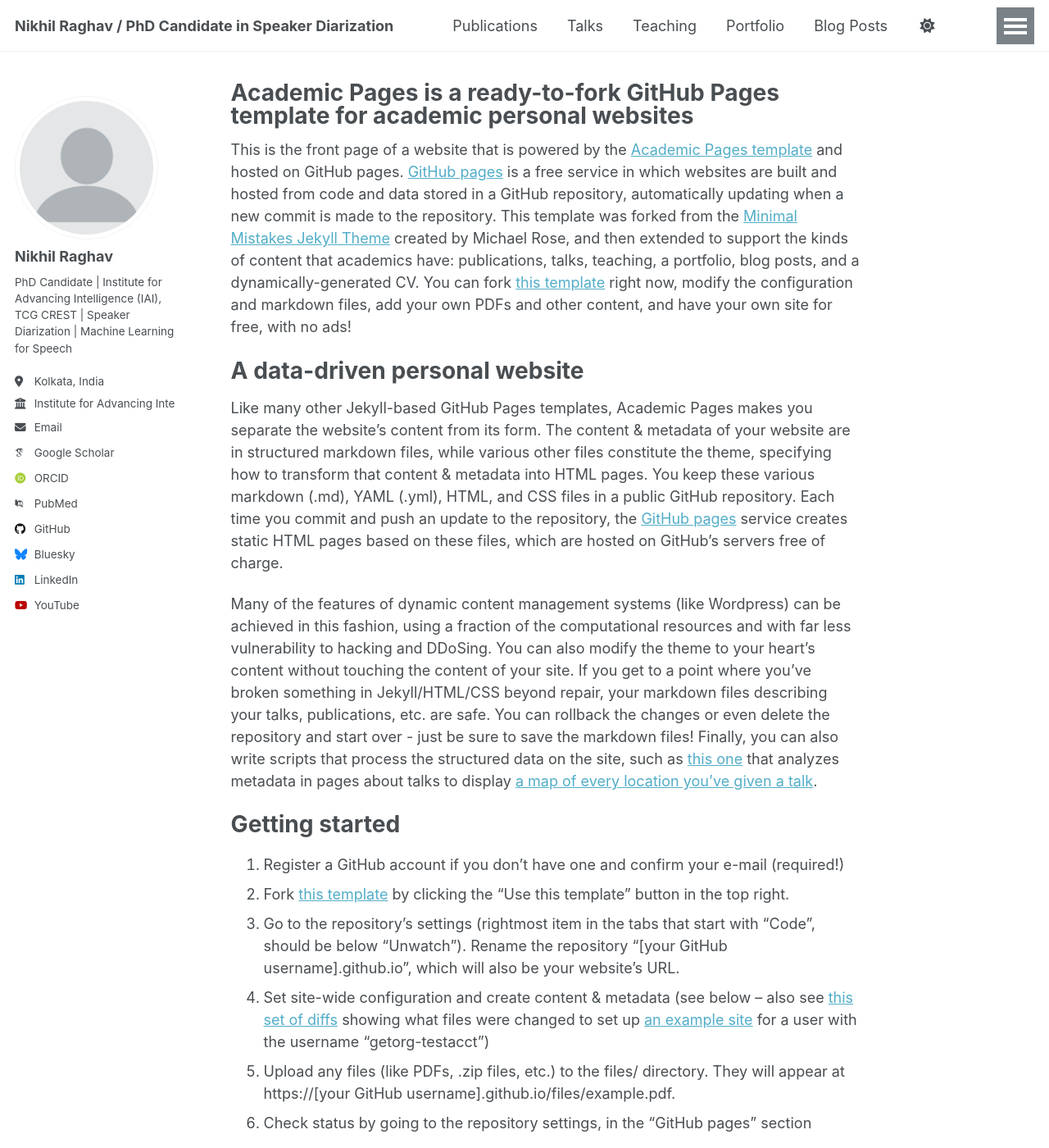
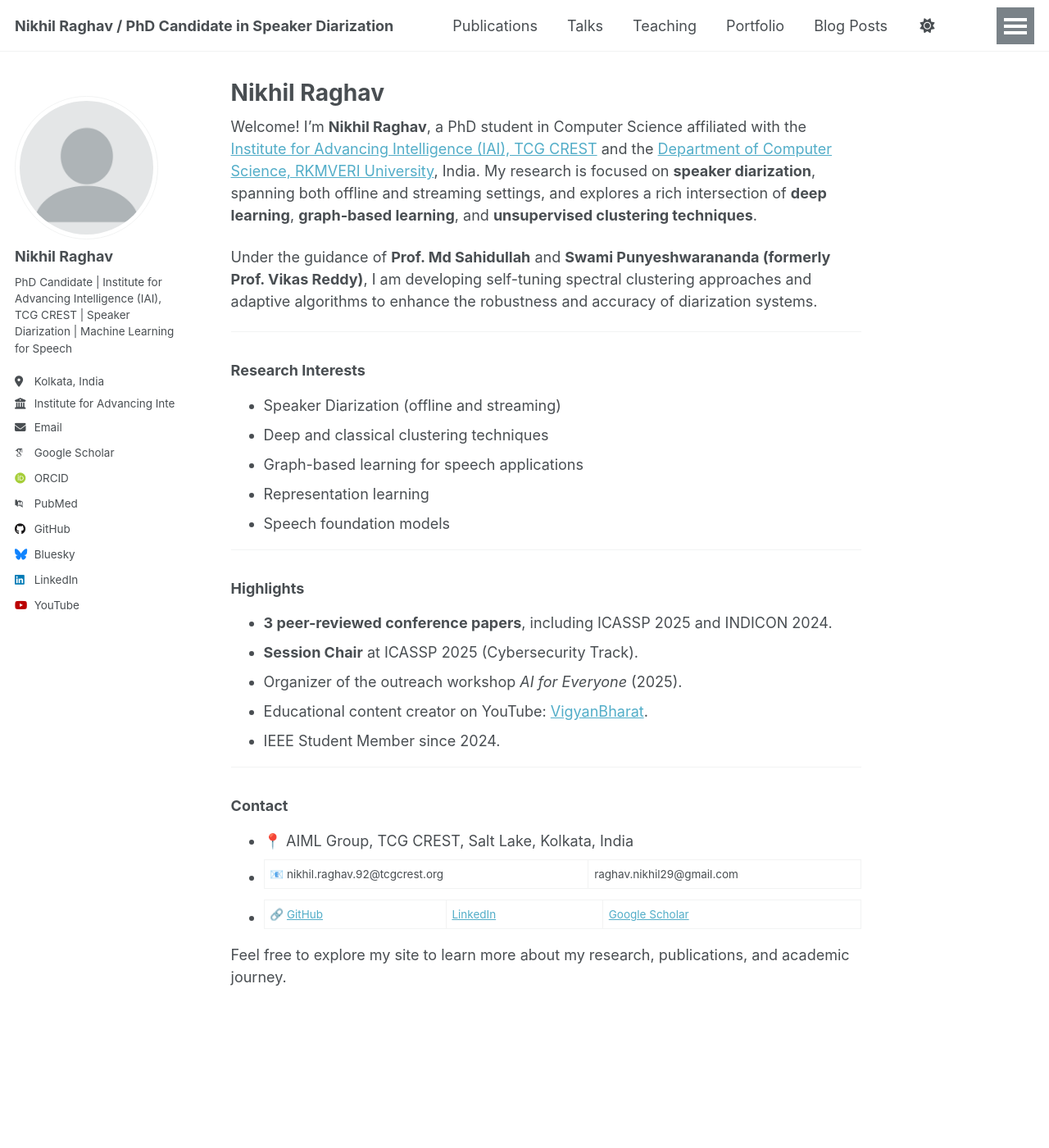
Before and after one commit to nikhilraghav29/nikhilraghav29.github.io, a Jekyll site: the page built from _pages/about.md, in a window 1280 px wide and 1400 px high. Shown: the whole window at 82% size. Built offline with Jekyll 4.4.1, drawn with Linux system fonts in a browser that asks for light colours; some web fonts are replaced; some of the changed text lies outside the part shown.

Commit message:
Update about.md

```diff
--- a/_pages/about.md
+++ b/_pages/about.md
@@ -1,49 +1,42 @@
 ---
 permalink: /
-title: "Academic Pages is a ready-to-fork GitHub Pages template for academic personal websites"
+title: "Nikhil Raghav"
 author_profile: true
 redirect_from:
   - /about/
   - /about.html
 ---
 
-This is the front page of a website that is powered by the [Academic Pages template](https://github.com/academicpages/academicpages.github.io) and hosted on GitHub pages. [GitHub pages](https://pages.github.com) is a free service in which websites are built and hosted from code and data stored in a GitHub repository, automatically updating when a new commit is made to the repository. This template was forked from the [Minimal Mistakes Jekyll Theme](https://mmistakes.github.io/minimal-mistakes/) created by Michael Rose, and then extended to support the kinds of content that academics have: publications, talks, teaching, a portfolio, blog posts, and a dynamically-generated CV. You can fork [this template](https://github.com/academicpages/academicpages.github.io) right now, modify the configuration and markdown files, add your own PDFs and other content, and have your own site for free, with no ads!
+Welcome! I'm **Nikhil Raghav**, a PhD student in Computer Science affiliated with the [Institute for Advancing Intelligence (IAI), TCG CREST](https://www.tcgcrest.org/iai) and the [Department of Computer Science, RKMVERI University](https://cs.rkmvu.ac.in/), India. My research is focused on **speaker diarization**, spanning both offline and streaming settings, and explores a rich intersection of **deep learning**, **graph-based learning**, and **unsupervised clustering techniques**.
 
-A data-driven personal website
-======
-Like many other Jekyll-based GitHub Pages templates, Academic Pages makes you separate the website's content from its form. The content & metadata of your website are in structured markdown files, while various other files constitute the theme, specifying how to transform that content & metadata into HTML pages. You keep these various markdown (.md), YAML (.yml), HTML, and CSS files in a public GitHub repository. Each time you commit and push an update to the repository, the [GitHub pages](https://pages.github.com/) service creates static HTML pages based on these files, which are hosted on GitHub's servers free of charge.
+Under the guidance of **Prof. Md Sahidullah** and **Swami Punyeshwarananda (formerly Prof. Vikas Reddy)**, I am developing self-tuning spectral clustering approaches and adaptive algorithms to enhance the robustness and accuracy of diarization systems.
 
-Many of the features of dynamic content management systems (like Wordpress) can be achieved in this fashion, using a fraction of the computational resources and with far less vulnerability to hacking and DDoSing. You can also modify the theme to your heart's content without touching the content of your site. If you get to a point where you've broken something in Jekyll/HTML/CSS beyond repair, your markdown files describing your talks, publications, etc. are safe. You can rollback the changes or even delete the repository and start over - just be sure to save the markdown files! Finally, you can also write scripts that process the structured data on the site, such as [this one](https://github.com/academicpages/academicpages.github.io/blob/master/talkmap.ipynb) that analyzes metadata in pages about talks to display [a map of every location you've given a talk](https://academicpages.github.io/talkmap.html).
+---
 
-Getting started
-======
-1. Register a GitHub account if you don't have one and confirm your e-mail (required!)
-1. Fork [this template](https://github.com/academicpages/academicpages.github.io) by clicking the "Use this template" button in the top right.
-1. Go to the repository's settings (rightmost item in the tabs that start with "Code", should be below "Unwatch"). Rename the repository "[your GitHub username].github.io", which will also be your website's URL.
-1. Set site-wide configuration and create content & metadata (see below -- also see [this set of diffs](http://archive.is/3TPas) showing what files were changed to set up [an example site](https://getorg-testacct.github.io) for a user with the username "getorg-testacct")
-1. Upload any files (like PDFs, .zip files, etc.) to the files/ directory. They will appear at https://[your GitHub username].github.io/files/example.pdf.
-1. Check status by going to the repository settings, in the "GitHub pages" section
+### Research Interests
 
-Site-wide configuration
-------
-The main configuration file for the site is in the base directory in [_config.yml](https://github.com/academicpages/academicpages.github.io/blob/master/_config.yml), which defines the content in the sidebars and other site-wide features. You will need to replace the default variables with ones about yourself and your site's github repository. The configuration file for the top menu is in [_data/navigation.yml](https://github.com/academicpages/academicpages.github.io/blob/master/_data/navigation.yml). For example, if you don't have a portfolio or blog posts, you can remove those items from that navigation.yml file to remove them from the header.
+- Speaker Diarization (offline and streaming)
+- Deep and classical clustering techniques
+- Graph-based learning for speech applications
+- Representation learning
+- Speech foundation models
 
-Create content & metadata
-------
-For site content, there is one markdown file for each type of content, which are stored in directories like _publications, _talks, _posts, _teaching, or _pages. For example, each talk is a markdown file in the [_talks directory](https://github.com/academicpages/academicpages.github.io/tree/master/_talks). At the top of each markdown file is structured data in YAML about the talk, which the theme will parse to do lots of cool stuff. The same structured data about a talk is used to generate the list of talks on the [Talks page](https://academicpages.github.io/talks), each [individual page](https://academicpages.github.io/talks/2012-03-01-talk-1) for specific talks, the talks section for the [CV page](https://academicpages.github.io/cv), and the [map of places you've given a talk](https://academicpages.github.io/talkmap.html) (if you run this [python file](https://github.com/academicpages/academicpages.github.io/blob/master/talkmap.py) or [Jupyter notebook](https://github.com/academicpages/academicpages.github.io/blob/master/talkmap.ipynb), which creates the HTML for the map based on the contents of the _talks directory).
+---
 
-**Markdown generator**
+### Highlights
 
-The repository includes [a set of Jupyter notebooks](https://github.com/academicpages/academicpages.github.io/tree/master/markdown_generator
-) that converts a CSV containing structured data about talks or presentations into individual markdown files that will be properly formatted for the Academic Pages template. The sample CSVs in that directory are the ones I used to create my own personal website at stuartgeiger.com. My usual workflow is that I keep a spreadsheet of my publications and talks, then run the code in these notebooks to generate the markdown files, then commit and push them to the GitHub repository.
+- **3 peer-reviewed conference papers**, including ICASSP 2025 and INDICON 2024.
+- **Session Chair** at ICASSP 2025 (Cybersecurity Track).
+- Organizer of the outreach workshop *AI for Everyone* (2025).
+- Educational content creator on YouTube: [VigyanBharat](https://www.youtube.com/@VigyanBharat).
+- IEEE Student Member since 2024.
 
-How to edit your site's GitHub repository
-------
-Many people use a git client to create files on their local computer and then push them to GitHub's servers. If you are not familiar with git, you can directly edit these configuration and markdown files directly in the github.com interface. Navigate to a file (like [this one](https://github.com/academicpages/academicpages.github.io/blob/master/_talks/2012-03-01-talk-1.md) and click the pencil icon in the top right of the content preview (to the right of the "Raw | Blame | History" buttons). You can delete a file by clicking the trashcan icon to the right of the pencil icon. You can also create new files or upload files by navigating to a directory and clicking the "Create new file" or "Upload files" buttons.
+---
 
-Example: editing a markdown file for a talk
-![Editing a markdown file for a talk](/images/editing-talk.png)
+### Contact
 
-For more info
-------
-More info about configuring Academic Pages can be found in [the guide](https://academicpages.github.io/markdown/), the [growing wiki](https://github.com/academicpages/academicpages.github.io/wiki), and you can always [ask a question on GitHub](https://github.com/academicpages/academicpages.github.io/discussions). The [guides for the Minimal Mistakes theme](https://mmistakes.github.io/minimal-mistakes/docs/configuration/) (which this theme was forked from) might also be helpful.
+- 📍 AIML Group, TCG CREST, Salt Lake, Kolkata, India
+- 📧 nikhil.raghav.92@tcgcrest.org | raghav.nikhil29@gmail.com
+- 🔗 [GitHub](https://github.com/nikhilraghav29) | [LinkedIn](https://linkedin.com/in/nikhilraghav) | [Google Scholar](https://scholar.google.com/citations?user=0Fv67UMAAAAJ&hl=en)
+
+Feel free to explore my site to learn more about my research, publications, and academic journey.
```
